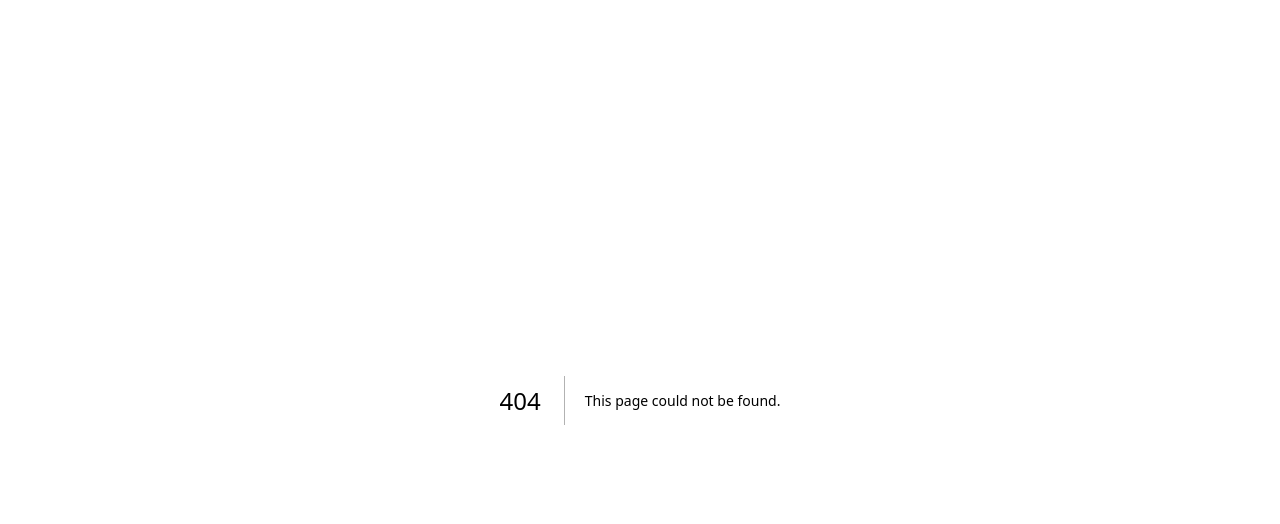
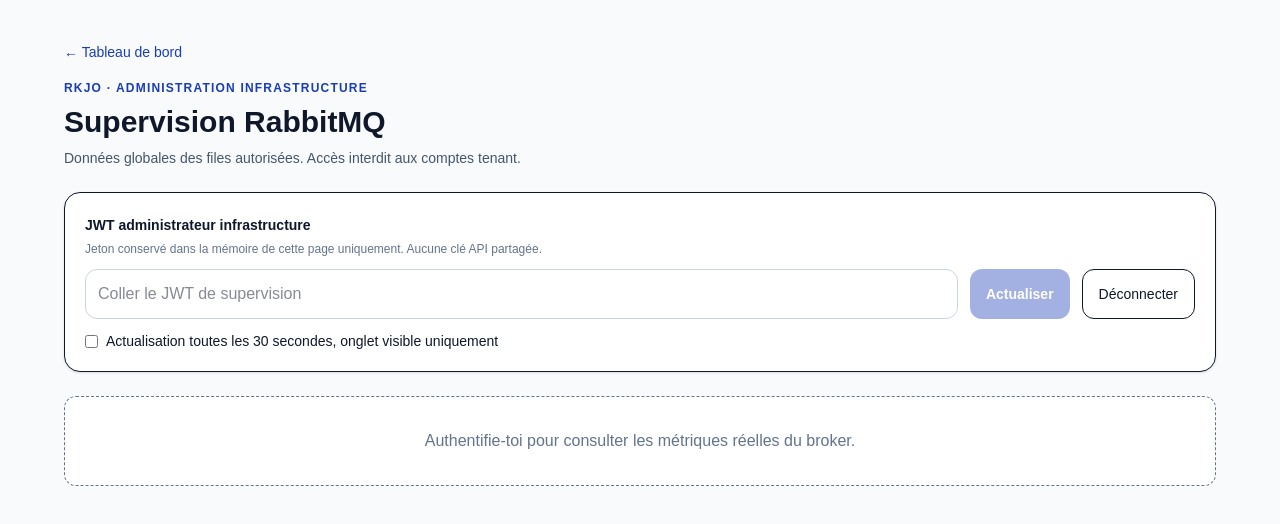
Before and after one commit to sowhatt/rkjo-ai-platform, a Next.js app in the folder apps/web/: page /admin/omnichannel/rabbitmq in a window 1280 px wide. Before the commit this address had no page. Shown: the top 524 px of the page. Built offline with nearby package versions, Linux system fonts and the light colour scheme.

Commit message:
feat(web): infrastructure-only RabbitMQ monitoring dashboard with DLQ alerts

```diff
--- /dev/null
+++ b/apps/web/src/app/admin/omnichannel/rabbitmq/page.tsx
@@ -0,0 +1,146 @@
+"use client";
+
+import Link from "next/link";
+import { useCallback, useEffect, useState } from "react";
+
+type Queue = {
+  name: string; ready: number; unacked: number; consumers: number;
+  total: number; is_dlq: boolean;
+};
+type Alert = { code: string; severity: string; queue: string; count: number };
+type Snapshot = {
+  scope: "infrastructure"; evaluated_at: string; healthy: boolean;
+  queues: Queue[]; totals: { ready: number; unacked: number; dlq: number };
+  alerts: Alert[];
+};
+
+export default function RabbitMQAdmin() {
+  const [token, setToken] = useState("");
+  const [snapshot, setSnapshot] = useState<Snapshot | null>(null);
+  const [error, setError] = useState("");
+  const [refreshing, setRefreshing] = useState(false);
+  const [auto, setAuto] = useState(false);
+
+  const load = useCallback(async (bearer: string) => {
+    if (!bearer.trim()) return;
+    setRefreshing(true);
+    try {
+      const response = await fetch("/api/internal/omnichannel/rabbitmq", {
+        headers: { Authorization: `Bearer ${bearer.trim()}` }, cache: "no-store",
+      });
+      if (!response.ok) {
+        throw new Error(response.status === 403 ?
+          "Accès réservé aux administrateurs de l'infrastructure." :
+          response.status === 401 ? "Jeton invalide ou expiré." :
+          "Supervision RabbitMQ indisponible.");
+      }
+      const result = (await response.json()) as Snapshot;
+      if (result.scope !== "infrastructure" || !Array.isArray(result.queues) ||
+          !Array.isArray(result.alerts) || !result.totals) {
+        throw new Error("Réponse de supervision invalide.");
+      }
+      setSnapshot(result);
+      setError("");
+    } catch (cause) {
+      setSnapshot(null);
+      setError(cause instanceof Error ? cause.message : "Erreur inconnue.");
+    } finally {
+      setRefreshing(false);
+    }
+  }, []);
+
+  useEffect(() => {
+    if (!auto || !token) return;
+    const interval = setInterval(() => {
+      if (document.visibilityState === "visible") void load(token);
+    }, 30000);
+    return () => clearInterval(interval);
+  }, [auto, token, load]);
+
+  return <main className="min-h-screen bg-slate-50 p-5 text-slate-900 md:p-10">
+    <div className="mx-auto max-w-6xl space-y-6">
+      <header>
+        <Link href="/dashboard" className="text-sm text-blue-800 hover:underline">← Tableau de bord</Link>
+        <p className="mt-4 text-xs font-semibold uppercase tracking-widest text-blue-800">
+          RKJO · Administration infrastructure</p>
+        <h1 className="mt-2 text-3xl font-bold">Supervision RabbitMQ</h1>
+        <p className="mt-2 text-sm text-slate-600">
+          Données globales des files autorisées. Accès interdit aux comptes tenant.
+        </p>
+      </header>
+
+      <section className="rounded-2xl border bg-white p-5 shadow-sm">
+        <label htmlFor="infra-token" className="text-sm font-semibold">JWT administrateur infrastructure</label>
+        <p className="mt-1 text-xs text-slate-500">
+          Jeton conservé dans la mémoire de cette page uniquement. Aucune clé API partagée.
+        </p>
+        <div className="mt-3 flex flex-wrap gap-3">
+          <input id="infra-token" type="password" autoComplete="off" value={token}
+            onChange={event => { setToken(event.target.value); setSnapshot(null); }}
+            className="min-w-0 flex-1 rounded-xl border border-slate-300 p-3"
+            placeholder="Coller le JWT de supervision" />
+          <button type="button" disabled={!token.trim() || refreshing} onClick={() => void load(token)}
+            className="rounded-xl bg-blue-800 px-4 py-2 text-sm font-semibold text-white disabled:opacity-40">
+            {refreshing ? "Chargement…" : "Actualiser"}
+          </button>
+          <button type="button" onClick={() => { setToken(""); setAuto(false); setSnapshot(null); setError(""); }}
+            className="rounded-xl border px-4 py-2 text-sm">Déconnecter</button>
+        </div>
+        <label className="mt-3 flex items-center gap-2 text-sm">
+          <input type="checkbox" checked={auto} onChange={event => setAuto(event.target.checked)} />
+          Actualisation toutes les 30 secondes, onglet visible uniquement
+        </label>
+      </section>
+
+      {error && <div role="alert" className="rounded-xl border border-red-200 bg-red-50 p-4 text-sm text-red-800">
+        {error}</div>}
+      {!snapshot && !error && <p className="rounded-xl border border-dashed bg-white p-8 text-center text-slate-500">
+        Authentifie-toi pour consulter les métriques réelles du broker.</p>}
+
+      {snapshot && <>
+        <div className="flex flex-wrap items-center justify-between gap-3 text-sm">
+          <span className={snapshot.healthy ? "font-semibold text-emerald-700" : "font-semibold text-red-700"}>
+            {snapshot.healthy ? "Aucune anomalie détectée" : "Anomalies détectées"}</span>
+          <span className="text-slate-500">Mesure : {new Date(snapshot.evaluated_at).toLocaleString("fr-FR")}</span>
+        </div>
+        <section className="grid gap-4 sm:grid-cols-3">
+          {([["Prêts", snapshot.totals.ready], ["Non acquittés", snapshot.totals.unacked],
+             ["Messages DLQ", snapshot.totals.dlq]] as const).map(([name, value]) =>
+            <article key={name} className="rounded-2xl border bg-white p-5 shadow-sm">
+              <p className="text-sm text-slate-500">{name}</p>
+              <p className="mt-2 text-3xl font-bold tabular-nums">{value.toLocaleString("fr-FR")}</p>
+            </article>)}
+        </section>
+        <section className="rounded-2xl border bg-white p-5 shadow-sm">
+          <h2 className="text-xl font-bold">Alertes actives ({snapshot.alerts.length})</h2>
+          <div className="mt-3 space-y-2">
+            {snapshot.alerts.length === 0 && <p className="text-sm text-slate-500">Aucune alerte selon les seuils configurés.</p>}
+            {snapshot.alerts.map((alert, i) =>
+              <div key={alert.queue + alert.code + i} className="flex flex-wrap justify-between gap-3 rounded-xl border p-3 text-sm">
+                <span><strong>{alert.code}</strong> · {alert.queue}</span>
+                <span className={alert.severity === "critical" ? "text-red-700" : "text-amber-700"}>
+                  {alert.severity} · {alert.count}</span>
+              </div>)}
+          </div>
+        </section>
+        <section className="overflow-x-auto rounded-2xl border bg-white p-5 shadow-sm">
+          <h2 className="mb-4 text-xl font-bold">Files supervisées</h2>
+          <table className="w-full min-w-xl text-left text-sm">
+            <thead><tr className="border-b text-slate-500">
+              <th className="p-3">File</th><th className="p-3">Prêts</th>
+              <th className="p-3">Non acquittés</th><th className="p-3">Consommateurs</th>
+              <th className="p-3">Total</th></tr></thead>
+            <tbody>{snapshot.queues.map(queue =>
+              <tr key={queue.name} className="border-b last:border-0">
+                <td className="p-3 font-medium">{queue.name}{queue.is_dlq ? " · DLQ" : ""}</td>
+                <td className="p-3 tabular-nums">{queue.ready}</td>
+                <td className="p-3 tabular-nums">{queue.unacked}</td>
+                <td className="p-3 tabular-nums">{queue.consumers}</td>
+                <td className="p-3 tabular-nums">{queue.total}</td>
+              </tr>)}</tbody>
+          </table>
+        </section>
+      </>}
+    </div>
+  </main>;
+}
```
